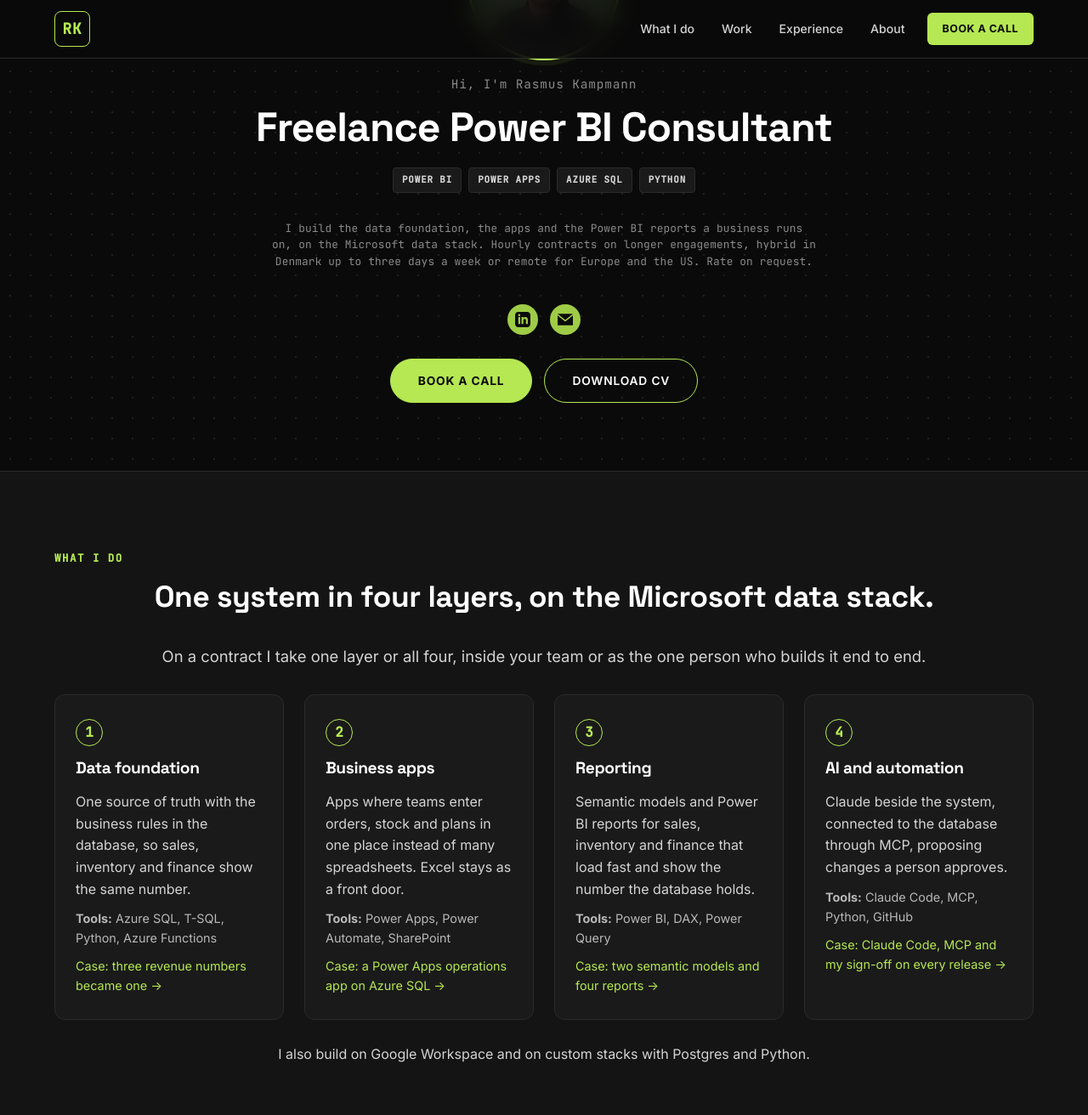
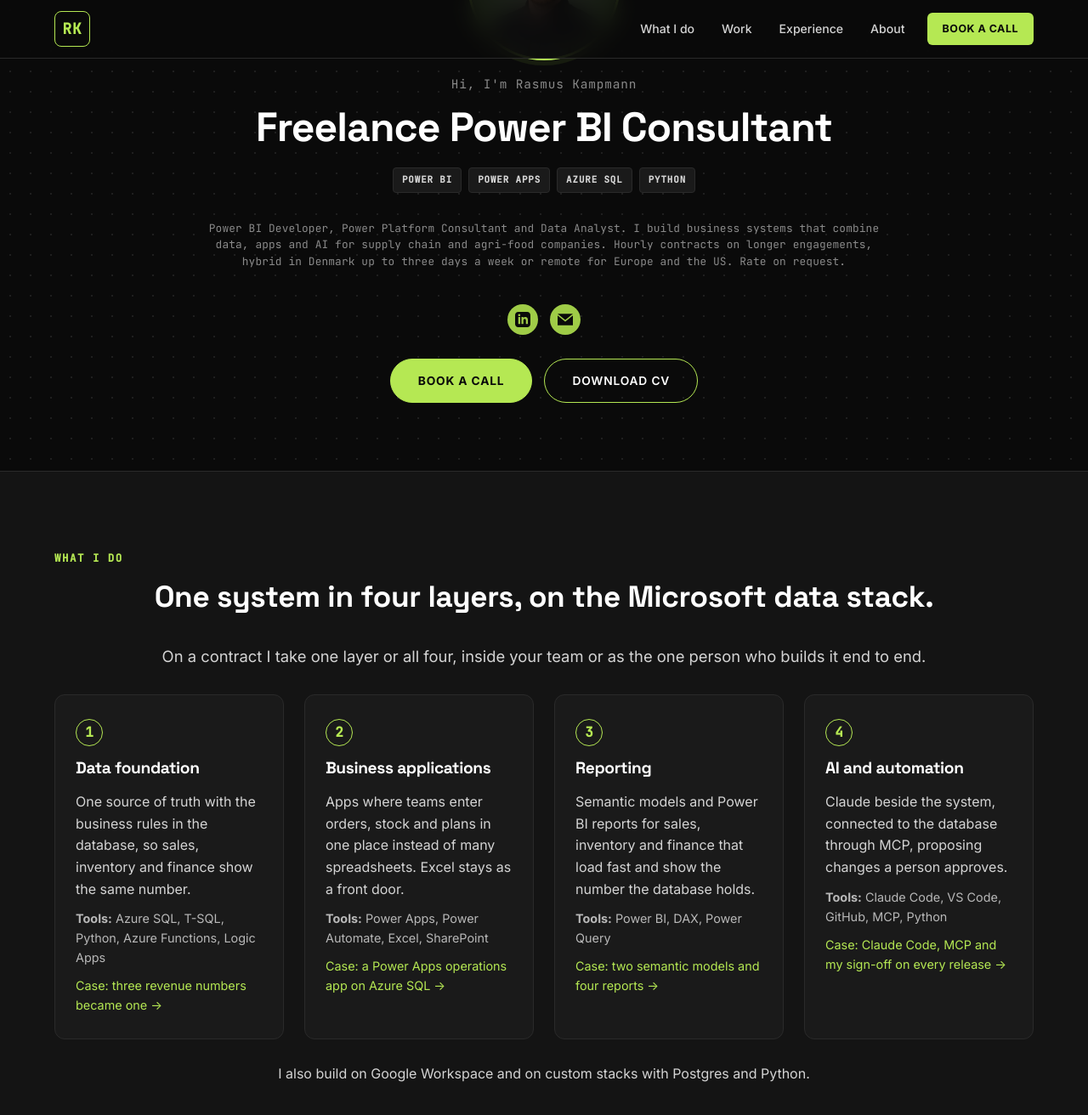
Before and after one commit to rasmuskampmann1998/rasmuskampmann.com, a Jekyll site: the page built from index.md, in a window 1280 px wide and 1400 px high, scrolled down 288 px. Shown: the top 1312 px of the window at 85% size. Built offline with Jekyll 4.4.1, drawn with Linux system fonts in a browser that asks for light colours.

Commit message:
Positioning: the sentence of record and recruiter keywords back in the hero and the description; layer names and tools as in positioning.md
Co-Authored-By: Claude Opus 5.5 <noreply@anthropic.com>

```diff
--- a/index.md
+++ b/index.md
@@ -1,6 +1,6 @@
 ---
 layout: home
-description: Rasmus Kampmann, Freelance Power BI Consultant in Odense, Denmark. Power BI, Power Apps, Azure SQL and Python. Hourly contracts on longer engagements, hybrid in Denmark or remote for Europe and the US.
+description: Rasmus Kampmann, Freelance Power BI Consultant in Odense, Denmark. Power BI Developer, Power Platform Consultant and Data Analyst. I build business systems that combine data, apps and AI for supply chain and agri-food companies. Hourly contracts, hybrid in Denmark or remote for Europe and the US.
 redirect_from:
   - /projects/01-cold-call-funnel/
   - /projects/02-channel-performance/
@@ -21,7 +21,7 @@ redirect_from:
       <li>Azure SQL</li>
       <li>Python</li>
     </ul>
-    <p class="hero-background">I build the data foundation, the apps and the Power BI reports a business runs on, on the Microsoft data stack. Hourly contracts on longer engagements, hybrid in Denmark up to three days a week or remote for Europe and the US. Rate on request.</p>
+    <p class="hero-background">Power BI Developer, Power Platform Consultant and Data Analyst. I build business systems that combine data, apps and AI for supply chain and agri-food companies. Hourly contracts on longer engagements, hybrid in Denmark up to three days a week or remote for Europe and the US. Rate on request.</p>
     <div class="hero-social">
       <a href="{{ site.author.linkedin }}" target="_blank" rel="noopener" aria-label="LinkedIn">
         <svg viewBox="0 0 24 24" fill="currentColor"><path d="M19 0h-14c-2.761 0-5 2.239-5 5v14c0 2.761 2.239 5 5 5h14c2.762 0 5-2.239 5-5v-14c0-2.761-2.238-5-5-5zm-11 19h-3v-11h3v11zm-1.5-12.268c-.966 0-1.75-.79-1.75-1.764s.784-1.764 1.75-1.764 1.75.79 1.75 1.764-.783 1.764-1.75 1.764zm13.5 12.268h-3v-5.604c0-3.368-4-3.113-4 0v5.604h-3v-11h3v1.765c1.396-2.586 7-2.777 7 2.476v6.759z"/></svg>
@@ -47,14 +47,14 @@ redirect_from:
         <span class="offer-step">1</span>
         <h3>Data foundation</h3>
         <p>One source of truth with the business rules in the database, so sales, inventory and finance show the same number.</p>
-        <p class="offer-tools"><strong>Tools:</strong> Azure SQL, T-SQL, Python, Azure Functions</p>
+        <p class="offer-tools"><strong>Tools:</strong> Azure SQL, T-SQL, Python, Azure Functions, Logic Apps</p>
         <p class="offer-case"><a href="{{ '/projects/veginova-power-bi/' | relative_url }}">Case: three revenue numbers became one &rarr;</a></p>
       </article>
       <article class="offer-card">
         <span class="offer-step">2</span>
-        <h3>Business apps</h3>
+        <h3>Business applications</h3>
         <p>Apps where teams enter orders, stock and plans in one place instead of many spreadsheets. Excel stays as a front door.</p>
-        <p class="offer-tools"><strong>Tools:</strong> Power Apps, Power Automate, SharePoint</p>
+        <p class="offer-tools"><strong>Tools:</strong> Power Apps, Power Automate, Excel, SharePoint</p>
         <p class="offer-case"><a href="{{ '/projects/veginova-power-platform-ai/' | relative_url }}">Case: a Power Apps operations app on Azure SQL &rarr;</a></p>
       </article>
       <article class="offer-card">
@@ -68,7 +68,7 @@ redirect_from:
         <span class="offer-step">4</span>
         <h3>AI and automation</h3>
         <p>Claude beside the system, connected to the database through MCP, proposing changes a person approves.</p>
-        <p class="offer-tools"><strong>Tools:</strong> Claude Code, MCP, Python, GitHub</p>
+        <p class="offer-tools"><strong>Tools:</strong> Claude Code, VS Code, GitHub, MCP, Python</p>
         <p class="offer-case"><a href="{{ '/projects/veginova-power-platform-ai/' | relative_url }}">Case: Claude Code, MCP and my sign-off on every release &rarr;</a></p>
       </article>
     </div>
```
